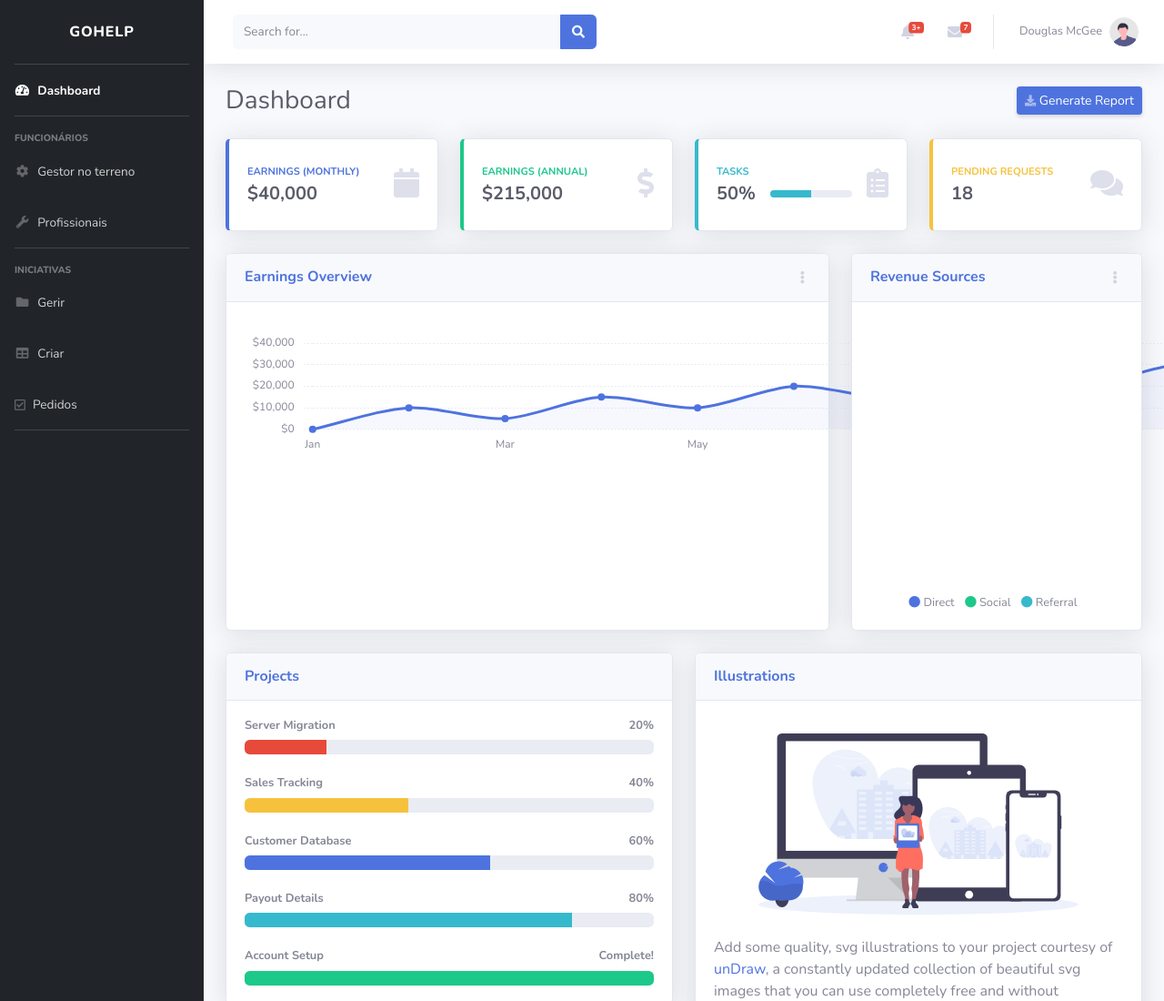
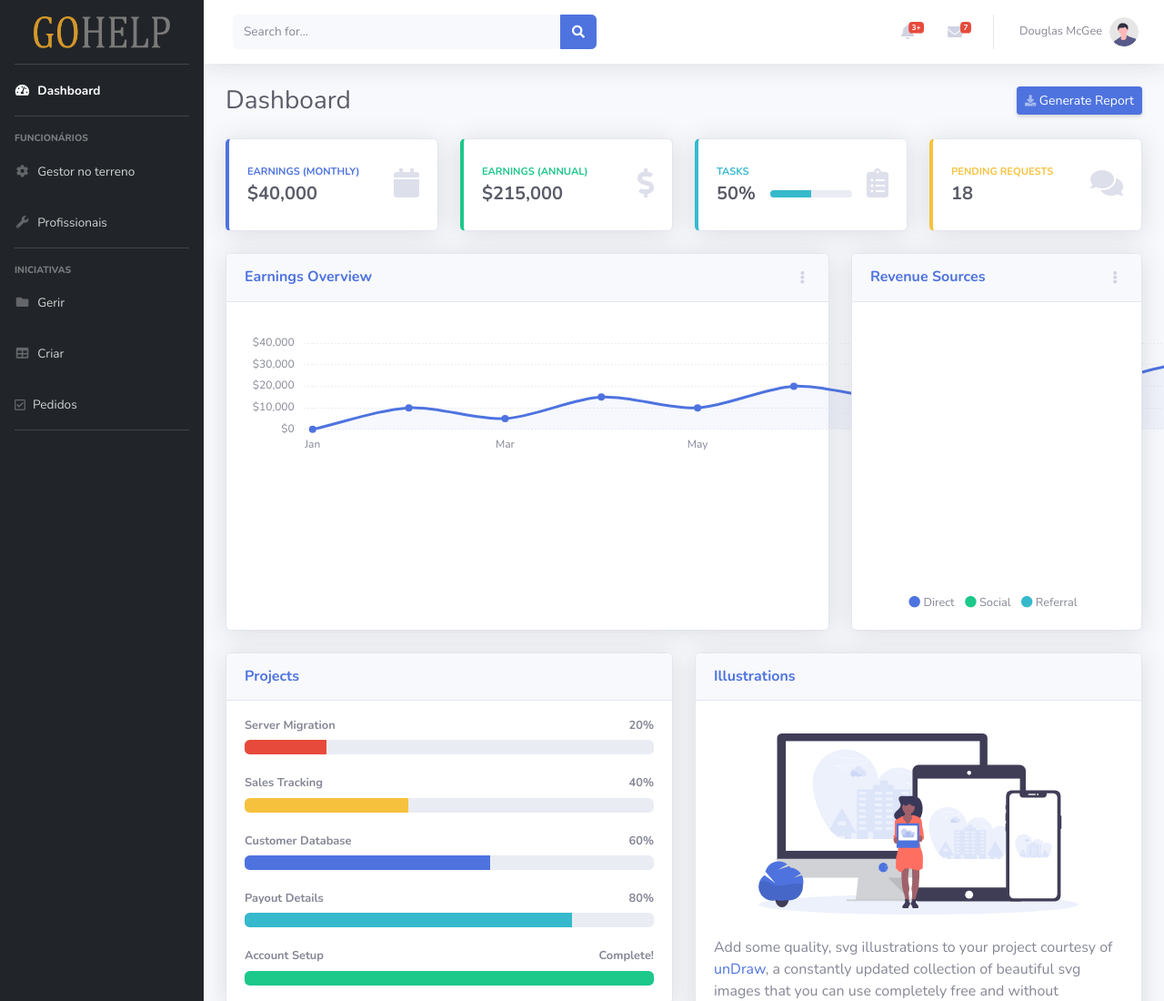
Before and after one commit to MgDredz/gohelp-website, a website with bundled scripts: page back/startbootstrap-sb-admin-2-gh-pages/index.html in a window 1280 px wide. Shown: the top 1100 px of the page at 91% size. Built offline with nearby package versions, Linux system fonts and the light colour scheme.

Commit message:
backoffice imagens etc...

```diff
--- a/back/startbootstrap-sb-admin-2-gh-pages/index.html
+++ b/back/startbootstrap-sb-admin-2-gh-pages/index.html
@@ -10,7 +10,8 @@
     <meta name="author" content="">
 
     <title>Go Help</title>
-
+    <!-- Favicon-->
+    <link rel="icon" type="image/x-icon" href="img/favicon.png" />
     <!-- Custom fonts for this template-->
     <link href="vendor/fontawesome-free/css/all.min.css" rel="stylesheet" type="text/css">
     <link
@@ -32,7 +33,8 @@
 
             <!-- Sidebar - Brand -->
             <a class="sidebar-brand d-flex align-items-center justify-content-center" href="index.html">
-                <div class="sidebar-brand-text mx-3">GOHELP</div>
+                <img src="img/logo_final.png" alt="..." width="150" height="35"/>
+
             </a>
 
             <!-- Divider -->
```
Also changed, not shown: back/startbootstrap-sb-admin-2-gh-pages/img/favicon.png (added), back/startbootstrap-sb-admin-2-gh-pages/img/logo_final.png (added).
